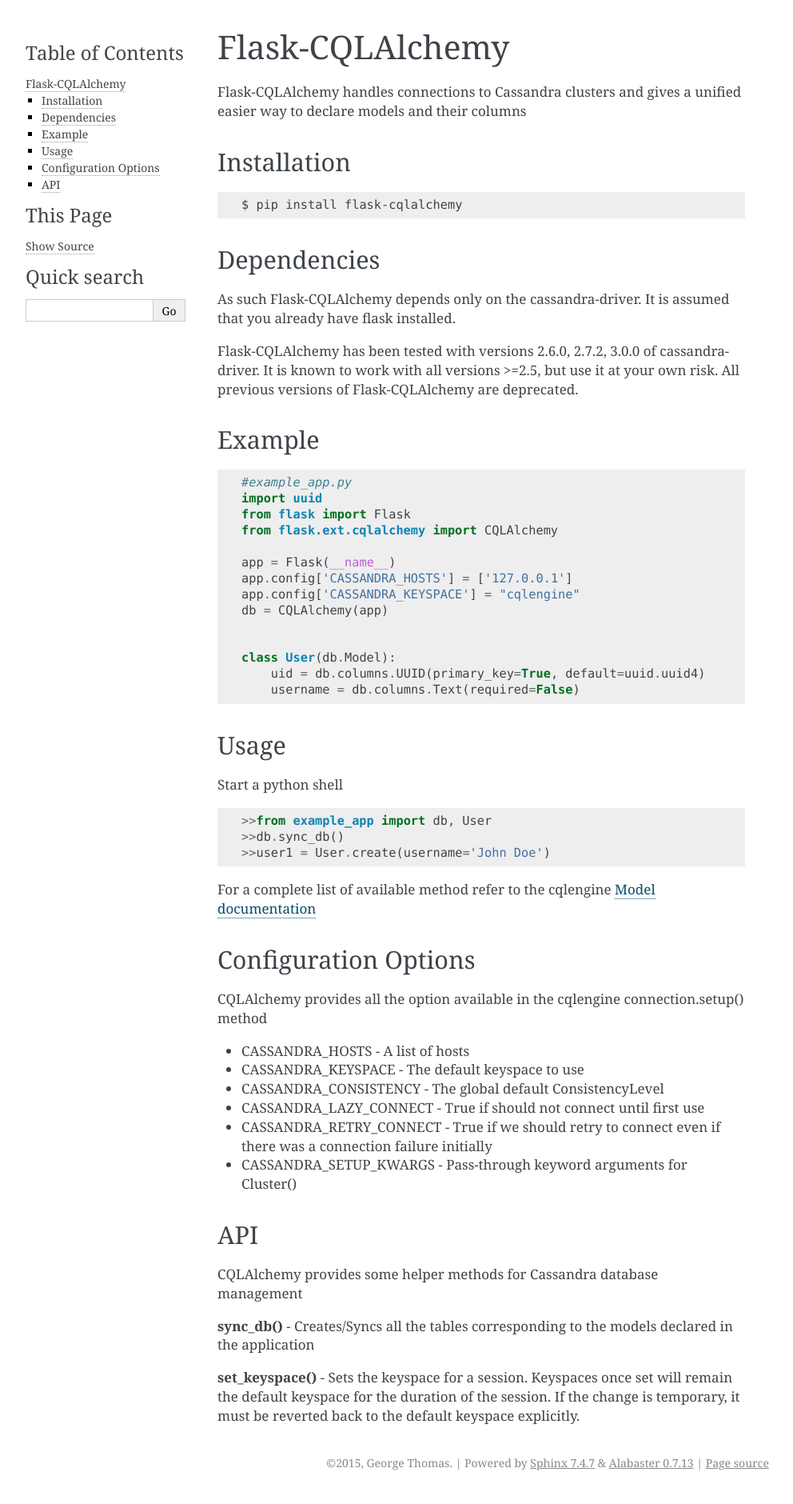
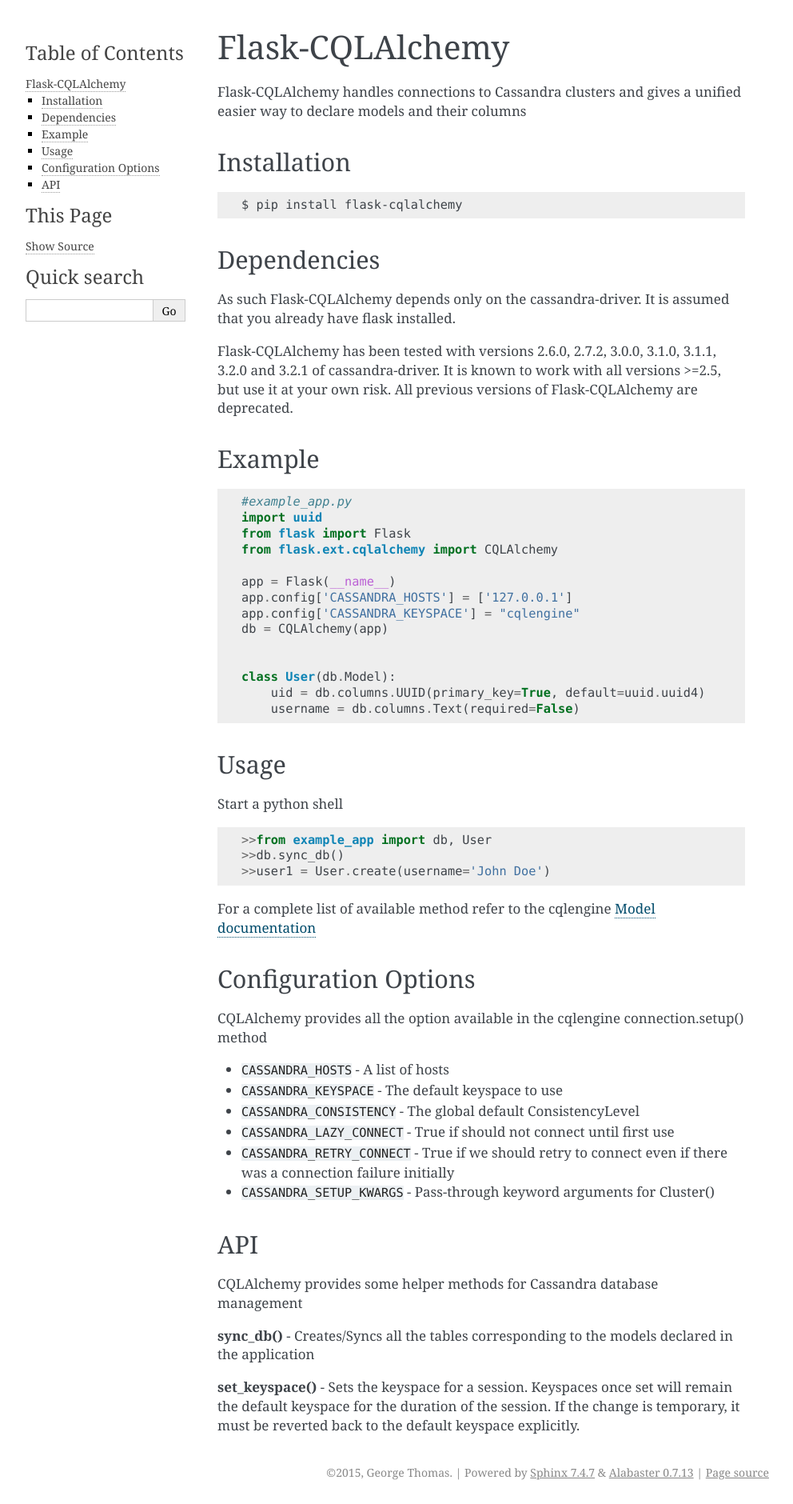
Before and after one commit to thegeorgeous/flask-cqlalchemy, a Sphinx documentation site: the page built from docs/index.rst, in a window 1280 px wide. Shown: the whole page at 80% size, without its empty margins (148-1140 px from the left). Built offline with Sphinx 7.4.7, drawn with Linux system fonts in a browser that asks for light colours.

Commit message:
Update documentation

```diff
--- a/docs/conf.py
+++ b/docs/conf.py
@@ -55,9 +55,9 @@
 # built documents.
 #
 # The short X.Y version.
-version = '0.1.1'
+version = '1.1.0'
 # The full version, including alpha/beta/rc tags.
-release = '0.1.1.dev1'
+release = '1.1.0'
 
 # The language for content autogenerated by Sphinx. Refer to documentation
 # for a list of supported languages.
--- a/docs/index.rst
+++ b/docs/index.rst
@@ -22,10 +22,13 @@
 
 Dependencies
 ------------
-As such Flask-CQLAlchemy depends only on the cassandra-driver. It is assumed that you already have flask installed.
+As such Flask-CQLAlchemy depends only on the cassandra-driver. It is assumed
+that you already have flask installed.
 
-Flask-CQLAlchemy has been tested with versions 2.6.0, 2.7.2, 3.0.0 of cassandra-driver. It is known to work with all versions >=2.5, but use it at your own risk.
-All previous versions of Flask-CQLAlchemy are deprecated.
+Flask-CQLAlchemy has been tested with versions 2.6.0, 2.7.2, 3.0.0, 3.1.0,
+3.1.1, 3.2.0 and 3.2.1 of cassandra-driver. It is known to work with all
+versions >=2.5, but use it at your own risk. All previous versions of
+Flask-CQLAlchemy are deprecated.
 
 Example
 -------
@@ -61,20 +64,24 @@
 
 Configuration Options
 ---------------------
-CQLAlchemy provides all the option available in the cqlengine connection.setup() method
+CQLAlchemy provides all the option available in the cqlengine connection.setup()
+method
 
-* CASSANDRA_HOSTS - A list of hosts
-* CASSANDRA_KEYSPACE - The default keyspace to use
-* CASSANDRA_CONSISTENCY - The global default ConsistencyLevel
-* CASSANDRA_LAZY_CONNECT - True if should not connect until first use
-* CASSANDRA_RETRY_CONNECT - True if we should retry to connect even if there was
+* ``CASSANDRA_HOSTS`` - A list of hosts
+* ``CASSANDRA_KEYSPACE`` - The default keyspace to use
+* ``CASSANDRA_CONSISTENCY`` - The global default ConsistencyLevel
+* ``CASSANDRA_LAZY_CONNECT`` - True if should not connect until first use
+* ``CASSANDRA_RETRY_CONNECT`` - True if we should retry to connect even if there was
   a connection failure initially
-* CASSANDRA_SETUP_KWARGS - Pass-through keyword arguments for Cluster()
+* ``CASSANDRA_SETUP_KWARGS`` - Pass-through keyword arguments for Cluster()
 
 API
 ---
 CQLAlchemy provides some helper methods for Cassandra database management
 
-**sync_db()** - Creates/Syncs all the tables corresponding to the models declared in the application
+**sync_db()** - Creates/Syncs all the tables corresponding to the models
+declared in the application
 
-**set_keyspace()** - Sets the keyspace for a session. Keyspaces once set will remain the default keyspace for the duration of the session. If the change is temporary, it must be reverted back to the default keyspace explicitly.
+**set_keyspace()** - Sets the keyspace for a session. Keyspaces once set will
+remain the default keyspace for the duration of the session. If the change is
+temporary, it must be reverted back to the default keyspace explicitly.
```
